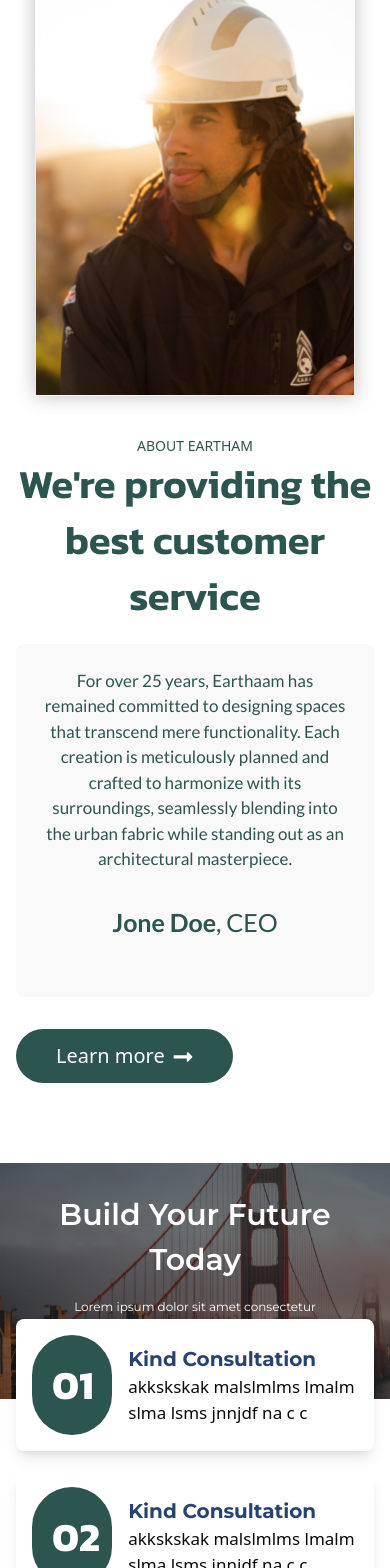
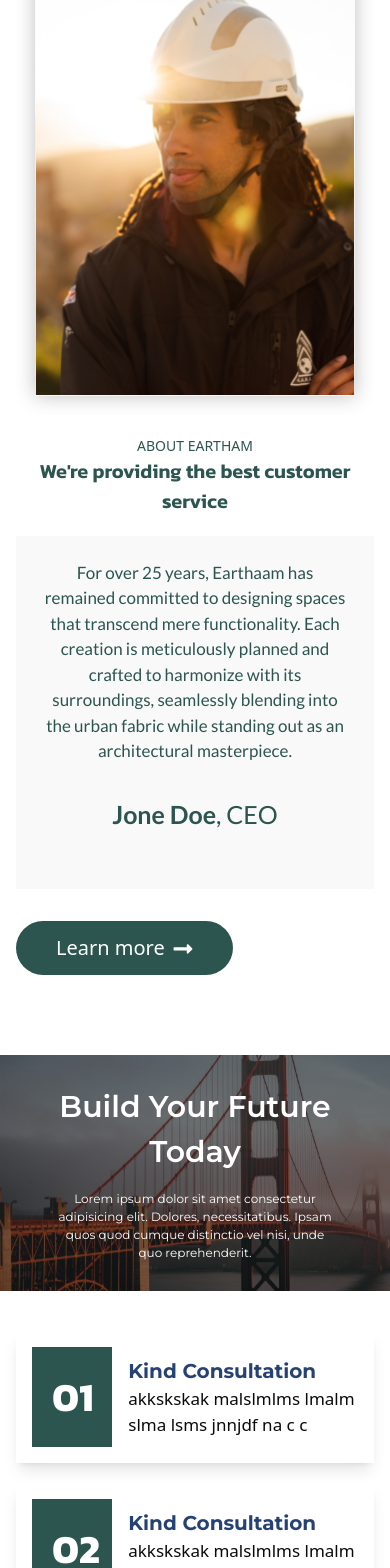
Before and after one commit to Bhanu-code/eartham, a Next.js app: page /about in a window 390 px wide. Shown: the part 432-2000 px from the top of the page. Built offline with nearby package versions, Linux system fonts and the light colour scheme.

Commit message:
fix mobile responsiveness

```diff
--- a/src/app/(components)/about/Hero.tsx
+++ b/src/app/(components)/about/Hero.tsx
@@ -21,7 +21,7 @@ const Hero = () => {
       {/* About Hero Section */}
       <div className="relative w-full about-hero-bg">
         <Image src={AboutHero} height={1500} width={1500} alt="about background" className="w-full" />
-        <h1 className="absolute text-white text-[20px] md:text-[40px] lg:text-[72px] font-semibold montserrat-600 w-3/5 md:w-1/2 lg:leading-[5rem] top-20 md:top-28 lg:top-36 left-5 lg:left-20 z-10">
+        <h1 className="absolute text-white text-[20px] md:text-[40px] lg:text-[72px] font-semibold montserrat-600 w-3/5 md:w-1/2 md:leading-[3rem] lg:leading-[5rem] top-5 md:top-5 lg:top-10 left-5 lg:left-20 z-10">
           Precision Design. Enduring Architecture. Inspired Living.
         </h1>
       </div>
@@ -33,10 +33,10 @@ const Hero = () => {
         </div>
         <div className="text-center md:text-left mt-5 text-[var(--green-color)] flex-1">
           <h4 className="kanit-400 text-[14px] font-medium">ABOUT EARTHAM</h4>
-          <h1 className="text-[40px] lg:text-[55px] kanit-600 font-semibold leading-[3.5rem]">
+          <h1 className="text-[20px] md:text-[30px] lg:text-[55px] md:w-1/3 lg:w-full kanit-600 font-semibold lg:leading-[3.5rem]">
             We&apos;re providing the best customer service
           </h1>
-          <div className="bg-[var(--grey-color)] lato-400 text-[17px] w-full p-6 my-5 rounded-md">
+          <div className="bg-[var(--grey-color)] lato-400 text-[17px] md:w-[320px] lg:w-full p-6 my-5 ">
             <p>
               For over 25 years, Earthaam has remained committed to designing spaces that transcend mere functionality.
               Each creation is meticulously planned and crafted to harmonize with its surroundings, seamlessly blending
@@ -66,13 +66,13 @@ const Hero = () => {
       </div>
 
       {/* Cards Section */}
-      <div className="w-11/12 lg:w-4/5 relative -mt-20 md:-mt-36 m-auto flex flex-col md:flex-row justify-center space-y-5 md:space-y-0 md:space-x-5 lg:space-x-8">
+      <div className="w-11/12 lg:w-4/5 relative top-10 mb-20 md:mb-1 md:-top-22 lg:-top-15 m-auto flex flex-col md:flex-row justify-center space-y-5 md:space-y-0 md:space-x-5 lg:space-x-8">
         {aboutCards.map((item: AboutCard) => (
           <div
             key={item.id}
-            className="w-full md:w-1/3 lg:w-[381px] shadow-lg p-4 bg-white flex items-center space-x-4 rounded-md"
+            className="w-full md:w-1/3 lg:w-[381px] shadow-lg p-4 bg-white flex items-center space-x-4 "
           >
-            <div className="bg-[var(--green-color)] font-bold text-[40px] kanit-700 text-white p-5 rounded-full min-w-[80px] text-center">
+            <div className="bg-[var(--green-color)] font-bold text-[40px] kanit-700 text-white p-5  min-w-[80px] text-center">
               {item.id}
             </div>
             <div>
```
